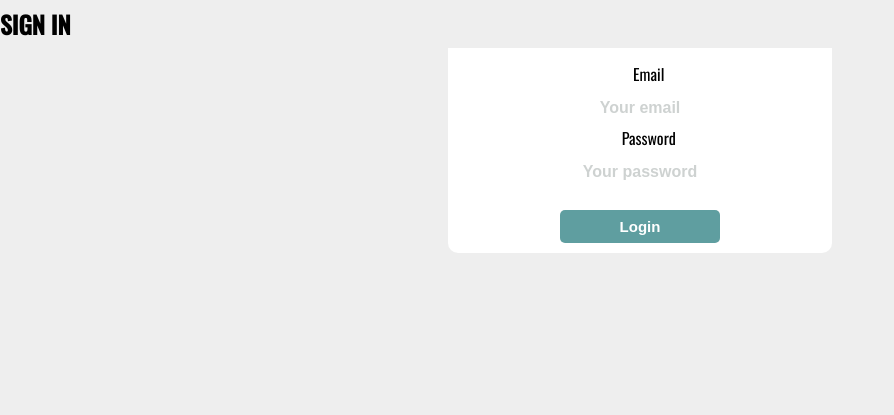
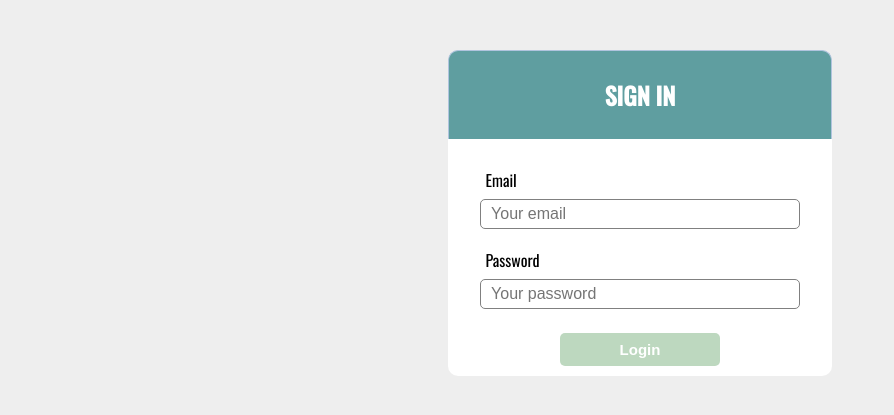
Before and after one commit to Laura959/Greiti_Ir_Isiute, a PHP site: page / in a window 1280 px wide. Shown: the top 415 px of the page, without its empty margins (0-894 px from the left). Run offline with PHP 8.4, Linux system fonts and the light colour scheme.

Commit message:
Update style.css

```diff
--- a/src/css/style.css
+++ b/src/css/style.css
@@ -16,7 +16,7 @@ body {
 table {
     border-spacing: 1;
     border-collapse: collapse;
-    background: #ffffff;
+    background: white;
     border-radius: 15px;
     overflow: hidden;
     max-width: 1800px;
@@ -41,7 +41,8 @@ thead {
     width: 100%;
 }
 
-td, th {
+td,
+th {
     text-align: center;
     padding-top: 24px;
     padding-bottom: 24px;
@@ -92,6 +93,19 @@ label #hamburger {
     transition: all .5s ease;
 }
 
+.header {
+    width: 30%;
+    margin: 50px auto 0px;
+    min-width: 300px;
+    color: white;
+    background: #5F9EA0;
+    text-align: center;
+    border: 1px solid #B0C4DE;
+    border-bottom: none;
+    border-radius: 10px 10px 0px 0px;
+    padding: 20px;
+}
+
 .form {
     width: 30%;
     min-width: 300px;
@@ -104,7 +118,7 @@ label #hamburger {
 }
 
 .label {
-    >>>>>>>main display: block;
+    display: block;
     text-align: left;
     margin: 15px 0 0 17.5px;
 }
@@ -113,10 +127,8 @@ label #hamburger {
     width: 93%;
     padding: 5px 10px;
     font-size: 16px;
-    border-radius: 15px;
-    border: none;
-    text-align: center;
-    font-weight: bold;
+    border-radius: 5px;
+    border: 1px solid gray;
 }
 
 .login-btn {
@@ -126,7 +138,8 @@ label #hamburger {
     margin: 1.5rem auto 0;
     width: 10rem;
     color: white;
-    background-color: #5F9EA0;
+    background-color: #bdd8bf;
+    ;
     border: none;
     border-radius: 5px;
     cursor: pointer;
@@ -212,7 +225,8 @@ label #hamburger {
     margin-top: -7%;
 }
 
-.far, .fas {
+.far,
+.fas {
     color: #c0f292;
     background-color: #ffffff;
     font-size: 26px;
@@ -284,7 +298,10 @@ label #hamburger {
     color: #ffffff;
 }
 
-.fa-th-large, .fa-folder, .fa-history, .fa-plus-circle {
+.fa-th-large,
+.fa-folder,
+.fa-history,
+.fa-plus-circle {
     font-size: 30px;
     margin-left: 155px;
 }
@@ -347,7 +364,8 @@ label #hamburger {
     font-weight: 500;
 }
 
-#search, #search-left-menu {
+#search,
+#search-left-menu {
     width: 170px;
     border-radius: 50px;
     font-family: 'Oswald', sans-serif;
@@ -377,6 +395,47 @@ label #hamburger {
     right: -25px;
 }
 
-::placeholder {
+.header-login {
+    width: 30%;
+    margin: 50px auto 0px;
+    min-width: 300px;
     color: #ced2d1;
+    background: #eeeeee;
+    text-align: center;
+    padding: 20px;
+    font-family: 'Oswald';
+    font-weight: bold;
 }
+
+.form-login {
+    width: 30%;
+    min-width: 300px;
+    margin: 0px auto;
+    padding: 10px 20px;
+    text-align: center;
+    position: relative;
+    color: #ced2d1;
+    font-family: 'Oswald';
+    font-weight: bold;
+}
+
+.label-login {
+    width: 30%;
+    margin: 50px auto 0px;
+    min-width: 300px;
+    color: white;
+    background: #5F9EA0;
+    text-align: center;
+    border: 1px solid #B0C4DE;
+    border-bottom: none;
+    border-radius: 10px 10px 0px 0px;
+    padding: 20px;
+}
+
+.error-login {
+    color: #fb4755;
+    font-size: .85rem;
+    text-align: center;
+    bottom: 4.25rem;
+    right: 2rem;
+}
```
